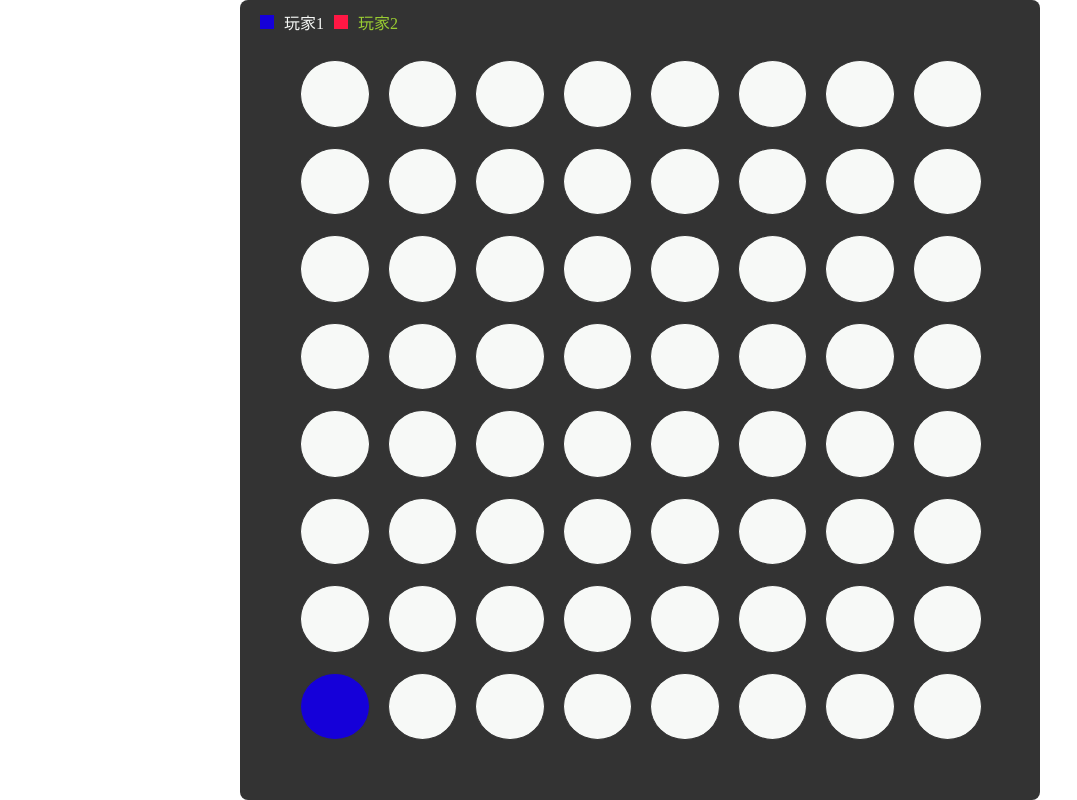
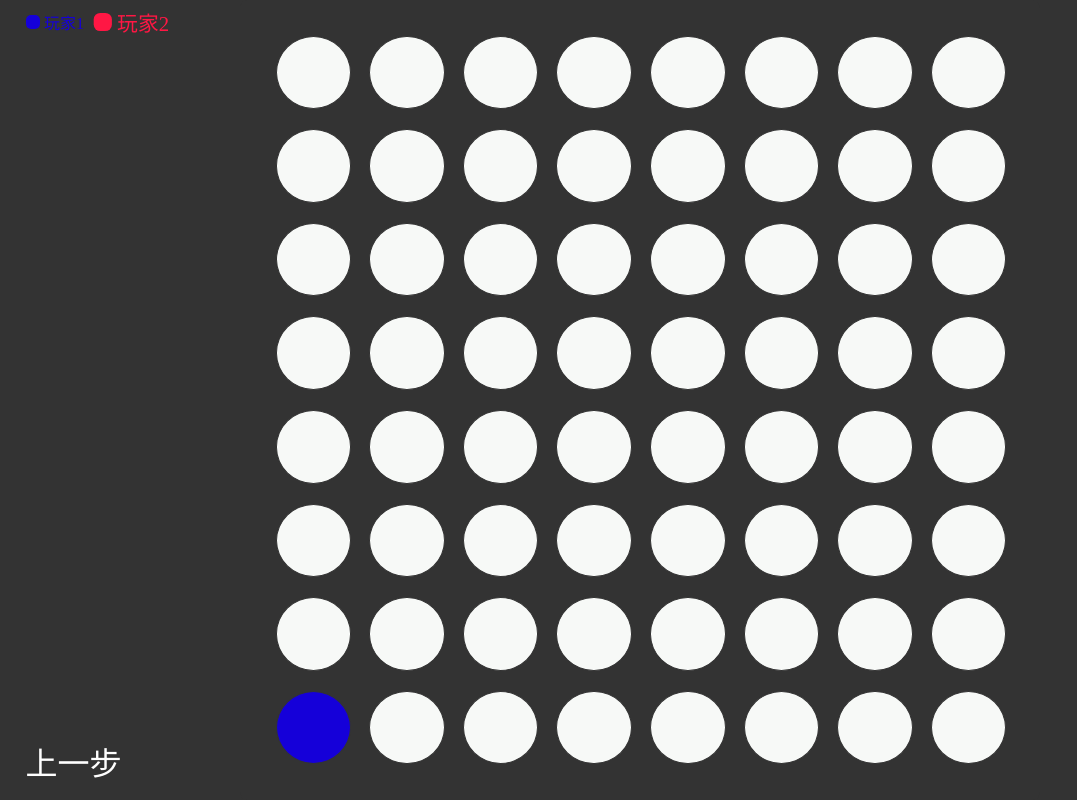
Before and after one commit to 1045922393/Hi_Vue3, a Vue app: page /#/fourChess in a window 1280 px wide. Both pictures are taken after a click on the element 333 px from the left and 400 px from the top of the page. Shown: the whole page, without its empty margins (0-1077 px from the left). Built offline with nearby package versions, Linux system fonts and the light colour scheme.

Commit message:
feat：四子连棋 可撤销

```diff
--- a/src/view/fourChess.vue
+++ b/src/view/fourChess.vue
@@ -1,12 +1,16 @@
 <template>
+  <div class="outBoard">
     <div class="chess_out">
       <div class="legend">
-      <div class="legendItem" :class="{ highLight: turnPlay1 }">
+        <div class="legendItem color1" :class="{ highLight: turnPlay1 }">
           <span class="play1 legendIcon"></span>玩家1
         </div>
-      <div class="legendItem" :class="{ highLight: !turnPlay1 }">
+        <div class="legendItem color2" :class="{ highLight: !turnPlay1 }">
           <span class="play2 legendIcon"></span>玩家2
         </div>
+      </div>
+      <div class="tools">
+        <div @click="goBack" :class="{ disabled: banLastStep }">上一步</div>
       </div>
       <div
         class="column"
@@ -22,13 +26,14 @@
         ></div>
       </div>
     </div>
+  </div>
 </template>
 <script lang="ts" setup>
 //@@description@@
 // ==================================== 一、组件类 ====================================
 // ==================================== 二、变量类 ====================================
 // ==================================== 三、方法类 ====================================
-import { ref, Ref, onMounted, computed } from "vue";
+import { ref, Ref, onMounted, computed, reactive } from "vue";
 // ==================================== 四、API类  ====================================
 
 const play1 = ref(1);
@@ -56,17 +61,41 @@ onMounted(() => {
   initBoard();
 });
 
+const lastStep = reactive({
+  lastCol: -1,
+  lastChess: -1,
+});
+
 const playChess = (col: number) => {
   const targetCol: Array<number> = chessBoard.value[col];
   const targetChessIndex = targetCol.findIndex((item) => item === 0);
   if (targetChessIndex === -1) return;
+  lastStep.lastCol = col;
+  lastStep.lastChess = targetChessIndex;
   targetCol[targetChessIndex] = playerPlaying.value;
+  turnPlay1.value = !turnPlay1.value;
+};
+const banLastStep = computed(() => {
+  if ([lastStep.lastCol, lastStep.lastChess].includes(-1)) return true;
+  return false;
+});
+const goBack = () => {
+  if (banLastStep.value) return;
+  chessBoard.value[lastStep.lastCol][lastStep.lastChess] = 0;
+  lastStep.lastCol = -1;
+  lastStep.lastChess = -1;
   turnPlay1.value = !turnPlay1.value;
 };
 </script>
 <style scoped lang="less">
+.outBoard {
+  height: 100vh;
+  width: 100vw;
+  display: flex;
+  background-color: #333;
+}
 .chess_out {
-  --borderPadding: 50px;
+  --borderPadding: 2vw;
   position: relative;
   background-color: #333;
   border-radius: 8px;
@@ -102,17 +131,23 @@ const playChess = (col: number) => {
   }
 
   .legend {
-    position: absolute;
+    position: fixed;
     top: 10px;
     left: 10px;
-    color: #f7f9f7;
+    color: rgb(255, 2, 196);
     display: flex;
     .legendItem {
       display: flex;
       justify-content: start;
       align-items: center;
+      &.color1 {
+        color: #1500d9;
+      }
+      &.color2 {
+        color: #ff1744;
+      }
       &.highLight {
-        color: yellowgreen;
+        transform: scale(1.3);
       }
     }
 
@@ -120,7 +155,20 @@ const playChess = (col: number) => {
       display: inline-block;
       width: 14px;
       height: 14px;
-      margin: 0 10px;
+      margin: 0 4px 0 16px;
+      border-radius: 5px;
+    }
+  }
+
+  .tools {
+    position: fixed;
+    left: 2vw;
+    bottom: 2vh;
+    color: #fff;
+    font-size: 2rem;
+
+    .disabled {
+      opacity: 0;
     }
   }
 
```
Lines whose indentation alone changed are shown as unchanged.
